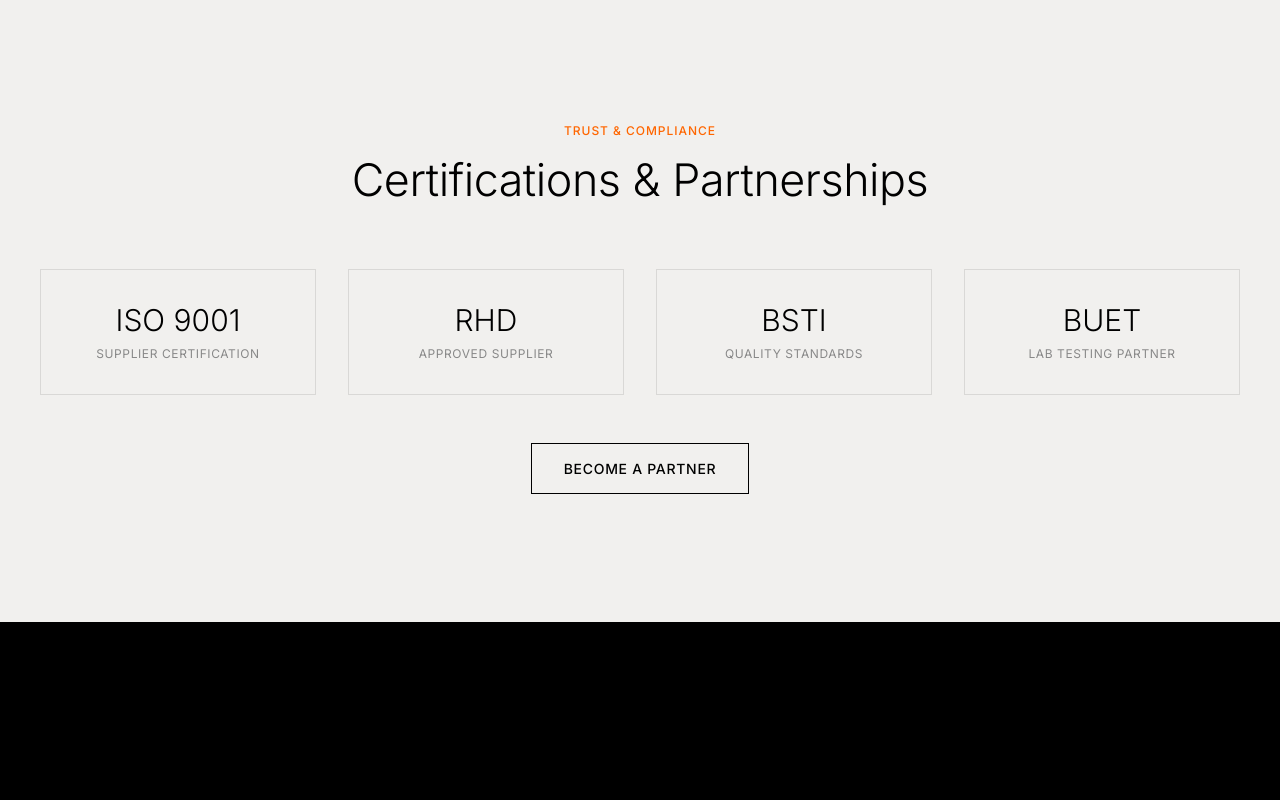
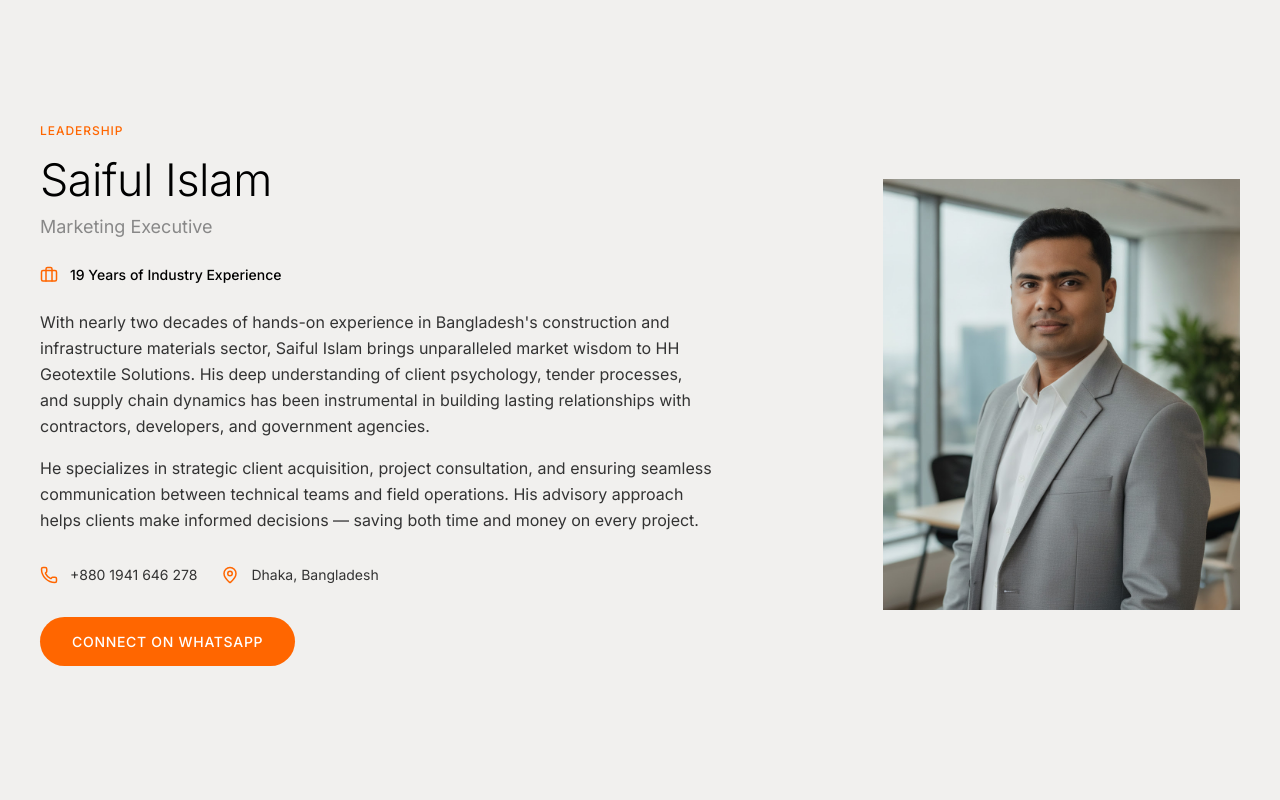
Before and after one commit to munim430-ai/Geotextile, a React (Vite) app: page /about in a window 1280 px wide. Shown: the part 2740-3540 px from the top of the page. Built offline with nearby package versions, Linux system fonts and the light colour scheme.

Commit message:
Add Marketing Executive Saiful Islam section with 19 years experience

```diff
--- a/src/pages/About.tsx
+++ b/src/pages/About.tsx
@@ -1,6 +1,6 @@
 import { useEffect } from 'react'
 import { Link } from 'react-router-dom'
-import { Shield, Lightbulb, Clock, Handshake, Mail, Phone, MapPin } from 'lucide-react'
+import { Shield, Lightbulb, Clock, Handshake, Mail, Phone, MapPin, Briefcase } from 'lucide-react'
 import { useScrollReveal } from '../hooks/useScrollReveal'
 
 const values = [
@@ -198,6 +198,70 @@
         </div>
       </section>
 
+      {/* Marketing Executive */}
+      <section className="py-20 lg:py-32 bg-[#f1f0ee]">
+        <div className="max-w-[1400px] mx-auto px-6 lg:px-10">
+          <div className="grid grid-cols-1 lg:grid-cols-12 gap-16 items-center">
+            <div className="lg:col-span-8 scroll-reveal">
+              <div className="caption-label text-[#ff6600] mb-4">Leadership</div>
+              <h2 className="section-title mb-2">Saiful Islam</h2>
+              <p className="text-lg text-[#888] mb-6">
+                Marketing Executive
+              </p>
+              <div className="flex items-center gap-3 mb-6">
+                <Briefcase size={18} className="text-[#ff6600]" />
+                <span className="text-sm font-medium text-black">19 Years of Industry Experience</span>
+              </div>
+              <div className="space-y-4 text-[#333] leading-relaxed max-w-2xl">
+                <p>
+                  With nearly two decades of hands-on experience in Bangladesh's construction
+                  and infrastructure materials sector, Saiful Islam brings unparalleled market
+                  wisdom to HH Geotextile Solutions. His deep understanding of client psychology,
+                  tender processes, and supply chain dynamics has been instrumental in building
+                  lasting relationships with contractors, developers, and government agencies.
+                </p>
+                <p>
+                  He specializes in strategic client acquisition, project consultation, and
+                  ensuring seamless communication between technical teams and field operations.
+                  His advisory approach helps clients make informed decisions — saving both
+                  time and money on every project.
+                </p>
+              </div>
+
+              <div className="mt-8 flex flex-wrap gap-6">
+                <div className="flex items-center gap-3">
+                  <Phone size={18} className="text-[#ff6600]" />
+                  <span className="text-sm text-[#333]">+880 1941 646 278</span>
+                </div>
+                <div className="flex items-center gap-3">
+                  <MapPin size={18} className="text-[#ff6600]" />
+                  <span className="text-sm text-[#333]">Dhaka, Bangladesh</span>
+                </div>
+              </div>
+
+              <div className="mt-8">
+                <a
+                  href="https://wa.me/+8801941646278"
+                  target="_blank"
+                  rel="noopener noreferrer"
+                  className="btn-primary"
+                >
+                  Connect on WhatsApp
+                </a>
+              </div>
+            </div>
+
+            <div className="lg:col-span-4 scroll-reveal">
+              <img
+                src="/images/saiful.jpg"
+                alt="Saiful Islam - Marketing Executive"
+                className="w-full max-w-sm mx-auto"
+              />
+            </div>
+          </div>
+        </div>
+      </section>
+
       {/* Certifications */}
       <section className="py-20 lg:py-32 bg-[#f1f0ee]">
         <div className="max-w-[1400px] mx-auto px-6 lg:px-10">
```
Also changed, not shown: public/images/saiful.jpg (added).
